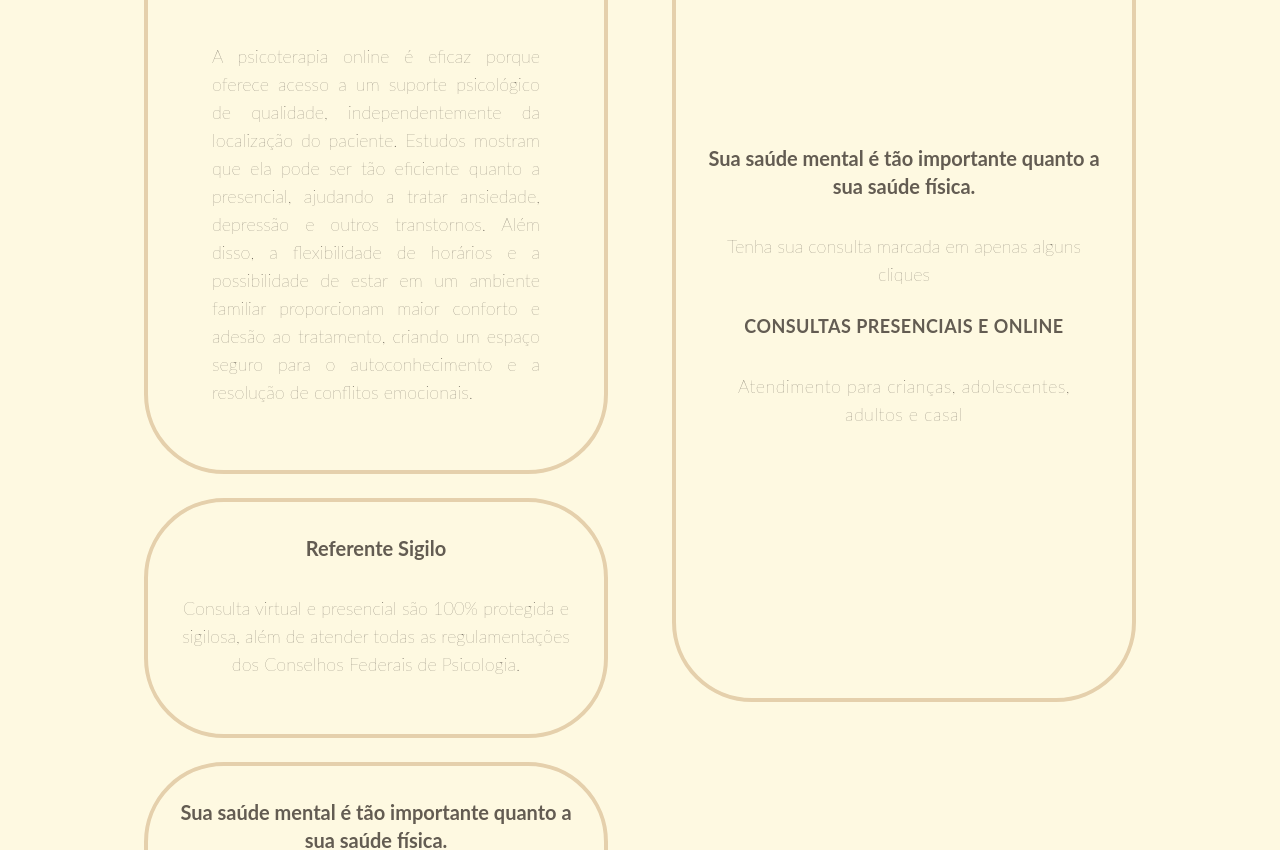
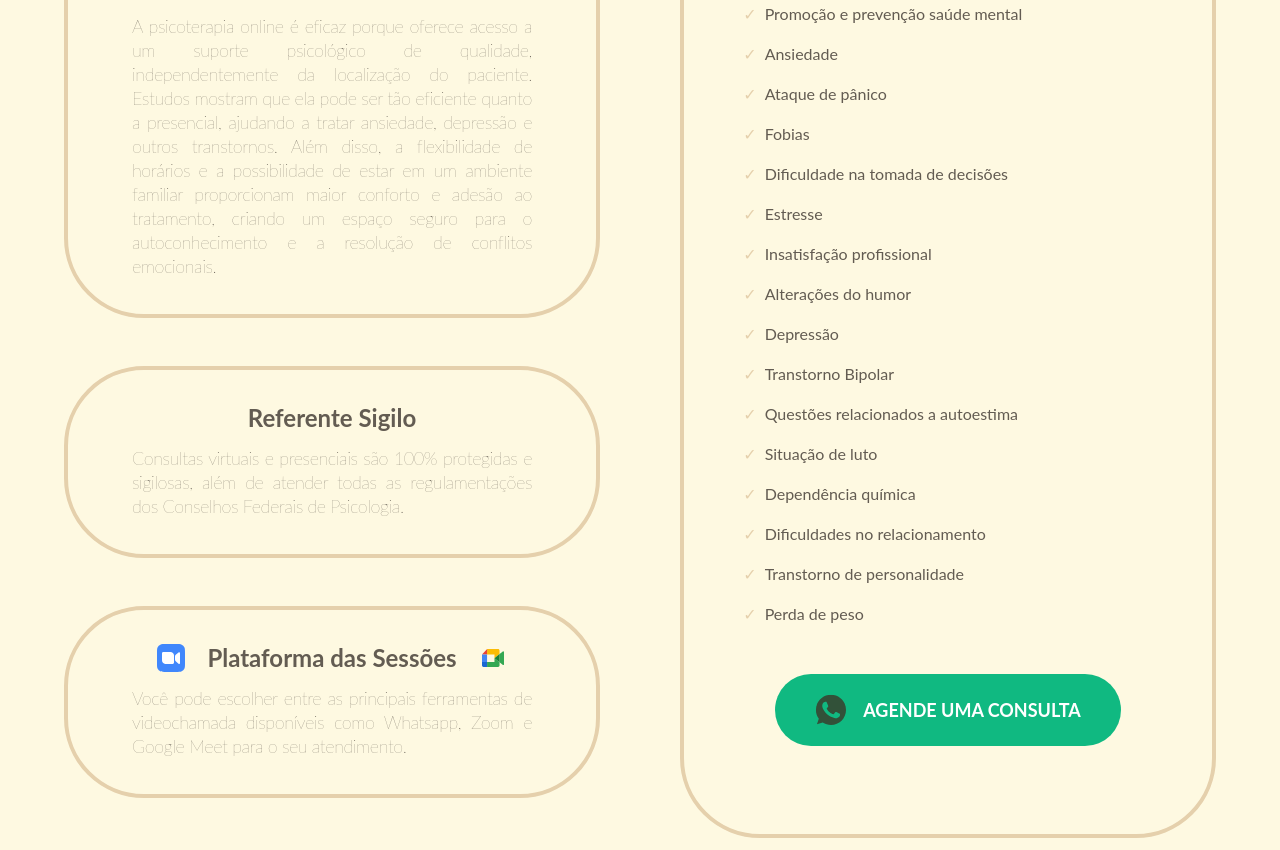
Before and after one commit to gabrielmunck/PaulaPsico, a React (Create React App) app: page / in a window 1280 px wide. Shown: the part 3360-4210 px from the top of the page. Built offline with nearby package versions, Linux system fonts and the light colour scheme.

Commit message:
Added whatsapp component

```diff
--- a/src/components/Faq.jsx
+++ b/src/components/Faq.jsx
@@ -1,12 +1,16 @@
+import zoom from "../assets/zoom.svg";
+import googlemeet from "../assets/googlemeet.svg";
+import WhatsButton from "./WhatsButton";
+
 function Faq() {
   return (
-    <div className="flex flex-col lg:flex-row justify-center lg:space-x-16 lg:px-36 w-full bg-background p-16">
+    <div className="flex flex-col lg:flex-row justify-center lg:space-x-20 lg:max-w-7xl w-full bg-background p-4 lg:p-16">
       <div className="w-full lg:w-1/2 max-w-5xl z-10">
-        <div className="flex flex-col justify-center items-center w-full rounded-[80px] border-4 border-main p-8 mb-6">
+        <div className="flex flex-col justify-center items-center w-full rounded-[80px] border-4 border-main p-8 mb-12">
           <p className="text-contrast font-lato text-center font-bold text-xl lg:text-2xl mb-2">
             Mas consultas online realmente funcionam?
           </p>
-          <p className="text-contrast font-lato text-justify font-extralight text-lg p-4 lg:p-8">
+          <p className="tracking-tight leading-6 text-contrast font-lato text-justify font-extralight text-lg p-1 lg:px-8">
             A psicoterapia online é eficaz porque oferece acesso a um suporte
             psicológico de qualidade, independentemente da localização do
             paciente. Estudos mostram que ela pode ser tão eficiente quanto a
@@ -14,48 +18,59 @@ function Faq() {
             transtornos. Além disso, a flexibilidade de horários e a
             possibilidade de estar em um ambiente familiar proporcionam maior
             conforto e adesão ao tratamento, criando um espaço seguro para o
-            autoconhecimento e a resolução de conflitos emocionais.{" "}
+            autoconhecimento e a resolução de conflitos emocionais.
           </p>
         </div>
-        <div className="flex flex-col justify-center items-center w-full rounded-[80px] border-4 border-main p-8 mb-6">
-          <p className="text-contrast font-lato text-center font-bold text-xl mb-8">
+        <div className="flex flex-col justify-center items-center w-full rounded-[80px] border-4 border-main p-8 mb-12">
+          <p className="text-contrast font-lato text-center font-bold text-xl lg:text-2xl mb-2">
             Referente Sigilo
           </p>
-          <p className="text-contrast font-lato text-center font-extralight text-lg mb-6">
-            Consulta virtual e presencial são 100% protegida e sigilosa, além de
-            atender todas as regulamentações dos Conselhos Federais de
+          <p className="tracking-tight leading-6 text-contrast font-lato text-justify font-extralight text-lg p-1 lg:px-8">
+            Consultas virtuais e presenciais são 100% protegidas e sigilosas,
+            além de atender todas as regulamentações dos Conselhos Federais de
             Psicologia.
           </p>
         </div>
-        <div className="flex flex-col justify-center items-center w-full rounded-[80px] border-4 border-main p-8 mb-6">
-          <p className="text-contrast font-lato text-center font-bold text-xl mb-8">
-            Sua saúde mental é tão importante quanto a sua saúde física.
-          </p>
-          <p className="text-contrast font-lato text-center font-extralight text-lg mb-6">
-            Tenha sua consulta marcada em apenas alguns cliques{" "}
-          </p>
-          <p className="text-contrast tracking-wide font-lato text-center font-bold text-lg mb-8">
-            CONSULTAS PRESENCIAIS E ONLINE
-          </p>
-          <p className="text-contrast tracking-wide font-lato text-center font-extralight text-lg mb-8">
-            Atendimento para crianças, adolescentes, adultos e casal{" "}
+        <div className="flex flex-col justify-center items-center w-full rounded-[80px] border-4 border-main p-8">
+          <div className="flex justify-between space-x-5">
+            <img src={zoom} alt="Zoom Logo" className="w-8 h-8" />
+            <p className="text-contrast font-lato text-center font-bold text-xl lg:text-2xl mb-2">
+              Plataforma das Sessões
+            </p>
+            <img src={googlemeet} alt="google meet logo" className="w-8 h-8" />
+          </div>
+          <p className="tracking-tight leading-6 text-contrast font-lato text-justify font-extralight text-lg p-1 lg:px-8">
+            Você pode escolher entre as principais ferramentas de videochamada
+            disponíveis como Whatsapp, Zoom e Google Meet para o seu
+            atendimento.
           </p>
         </div>
       </div>
       <div className="w-full lg:w-1/2 max-w-5xl z-10">
         <div className="flex flex-col justify-center items-center min-h-screen w-full rounded-[80px] border-4 border-main p-8 mb-6">
-          <p className="text-contrast font-lato text-center font-bold text-xl mb-8">
-            Sua saúde mental é tão importante quanto a sua saúde física.
+          <p className="text-contrast font-lato text-center font-bold text-xl lg:text-2xl mb-8">
+            Tipos de tratamentos disponiveis
           </p>
-          <p className="text-contrast font-lato text-center font-extralight text-lg mb-6">
-            Tenha sua consulta marcada em apenas alguns cliques{" "}
-          </p>
-          <p className="text-contrast tracking-wide font-lato text-center font-bold text-lg mb-8">
-            CONSULTAS PRESENCIAIS E ONLINE
-          </p>
-          <p className="text-contrast tracking-wide font-lato text-center font-extralight text-lg mb-8">
-            Atendimento para crianças, adolescentes, adultos e casal{" "}
-          </p>
+          <div className="grid grid-cols-1 gap-4 text-contrast font-lato">
+            <p className="flex items-center"><span className="text-main mr-2">✓</span> Promoção e prevenção saúde mental</p>
+            <p className="flex items-center"><span className="text-main mr-2">✓</span> Ansiedade</p>
+            <p className="flex items-center"><span className="text-main mr-2">✓</span> Ataque de pânico</p>
+            <p className="flex items-center"><span className="text-main mr-2">✓</span> Fobias</p>
+            <p className="flex items-center"><span className="text-main mr-2">✓</span> Dificuldade na tomada de decisões</p>
+            <p className="flex items-center"><span className="text-main mr-2">✓</span> Estresse</p>
+            <p className="flex items-center"><span className="text-main mr-2">✓</span> Insatisfação profissional</p>
+            <p className="flex items-center"><span className="text-main mr-2">✓</span> Alterações do humor</p>
+            <p className="flex items-center"><span className="text-main mr-2">✓</span> Depressão</p>
+            <p className="flex items-center"><span className="text-main mr-2">✓</span> Transtorno Bipolar</p>
+            <p className="flex items-center"><span className="text-main mr-2">✓</span> Questões relacionados a autoestima</p>
+            <p className="flex items-center"><span className="text-main mr-2">✓</span> Situação de luto</p>
+            <p className="flex items-center"><span className="text-main mr-2">✓</span> Dependência química</p>
+            <p className="flex items-center"><span className="text-main mr-2">✓</span> Dificuldades no relacionamento</p>
+            <p className="flex items-center"><span className="text-main mr-2">✓</span> Transtorno de personalidade</p>
+            <p className="flex items-center"><span className="text-main mr-2">✓</span> Perda de peso</p>
+            <WhatsButton/>
+          </div>
+
         </div>
       </div>
     </div>
```
Also changed, not shown: src/assets/googlemeet.svg (added), src/assets/zoom.svg (added).
